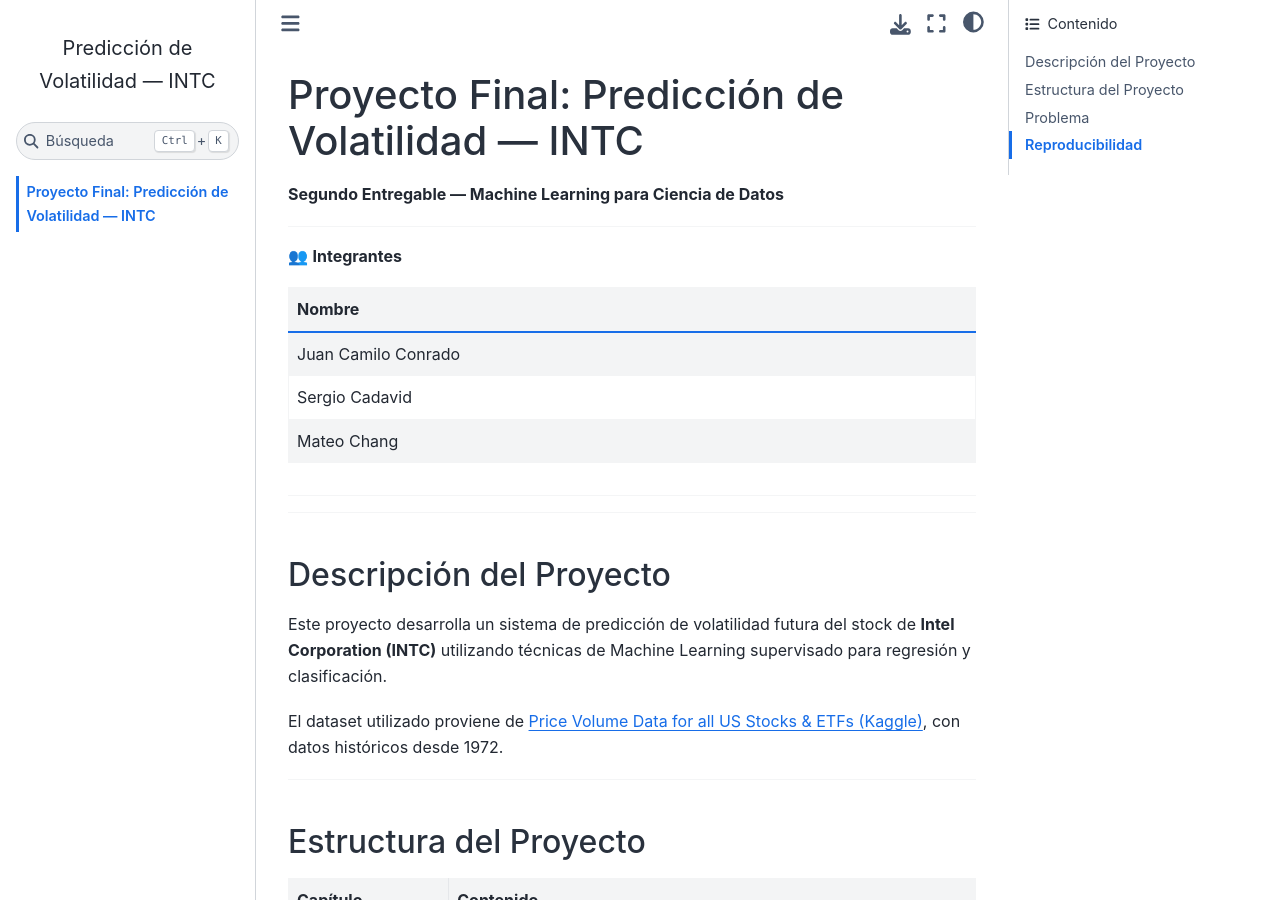
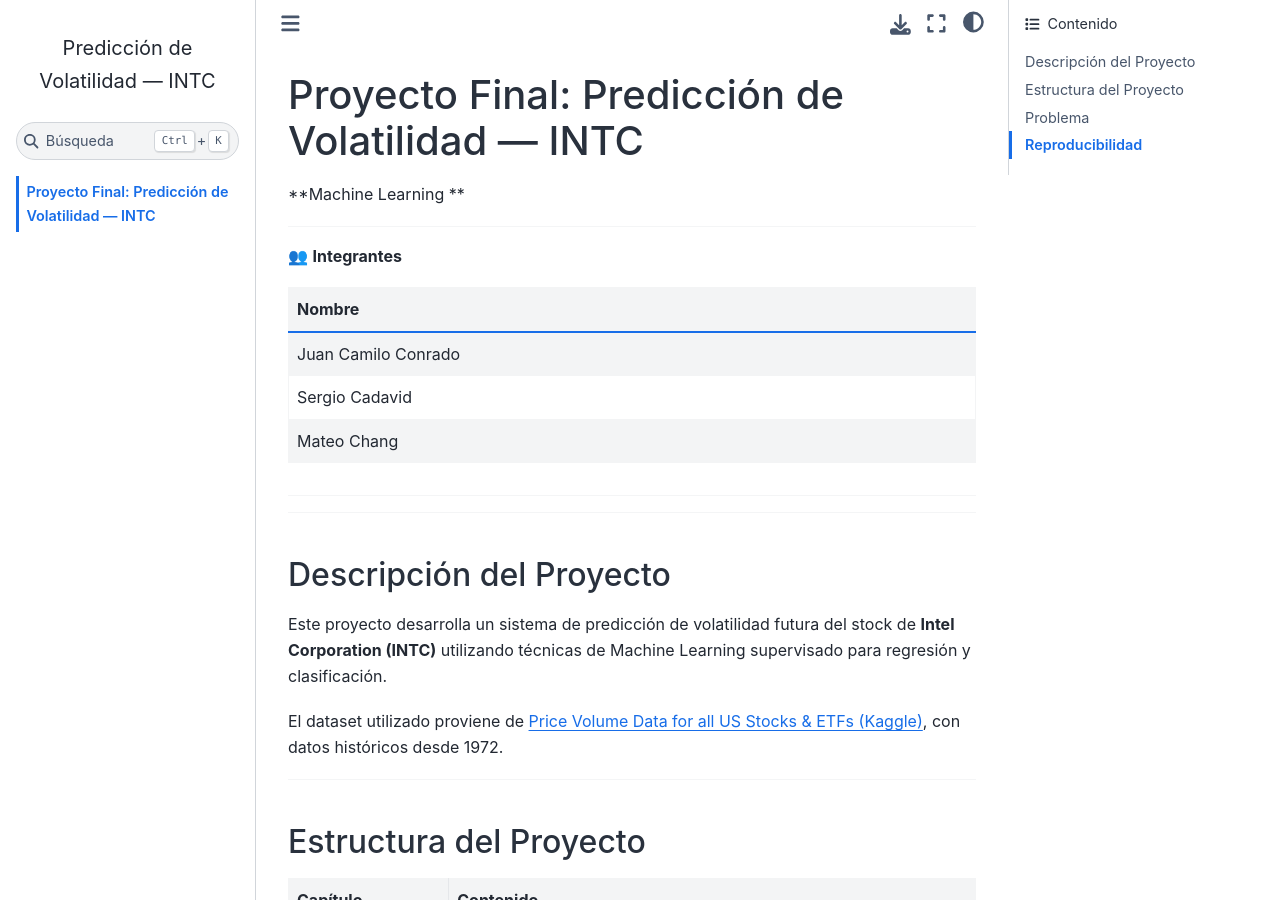
Before and after one commit to JuanConrado/PROYECTO_ACTUALIZADO, a Jupyter Book: the page built from intro.md, in a window 1280 px wide and 900 px high. Built offline with Jupyter Book 1.0.4 settings and Sphinx 7.4.7 and the Sphinx Book theme 1.1.4, drawn with Linux system fonts in a browser that asks for light colours; pages that are not in the unit, such as notebooks, are missing from menus.

Commit message:
cambios minimo

```diff
--- a/intro.md
+++ b/intro.md
@@ -1,6 +1,6 @@
 # Proyecto Final: Predicción de Volatilidad — INTC
 
-**Segundo Entregable — Machine Learning para Ciencia de Datos**
+**Machine Learning **
 
 ---
 
```
